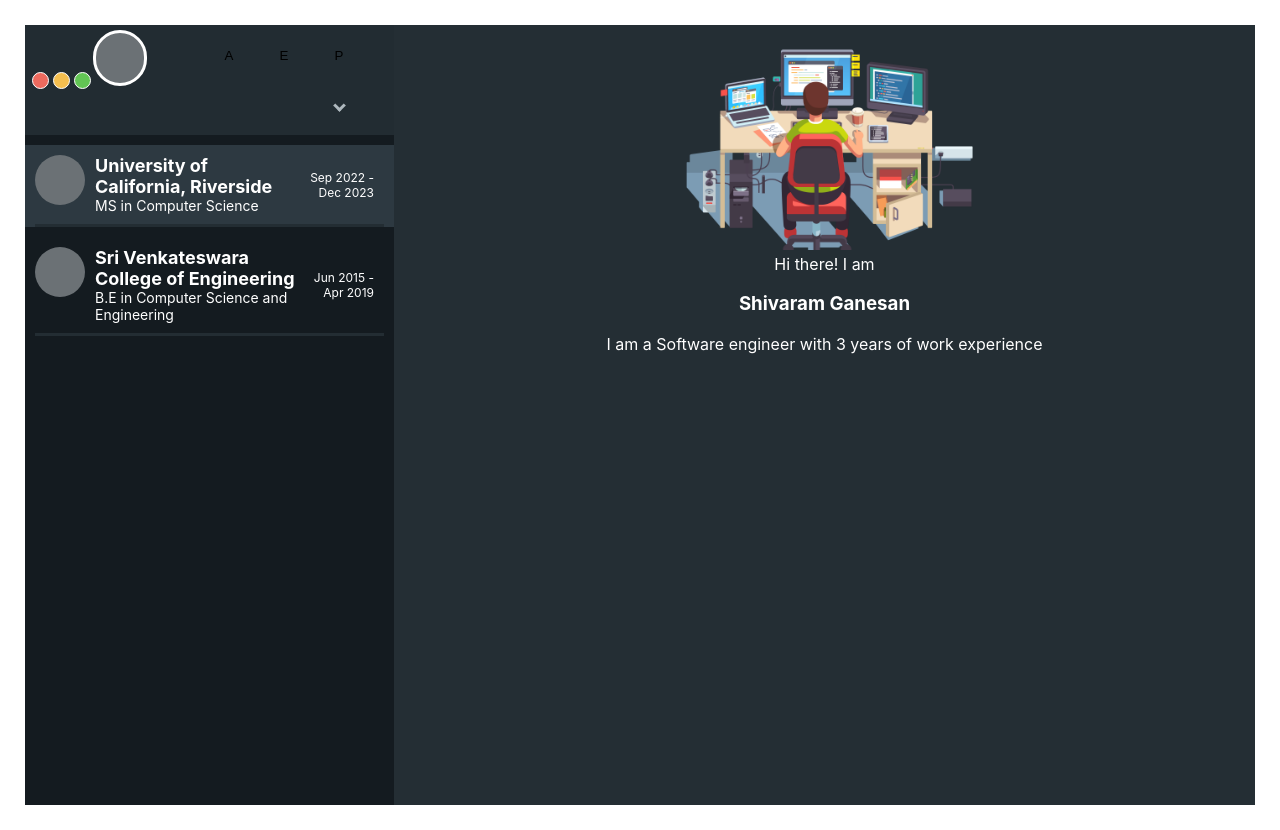
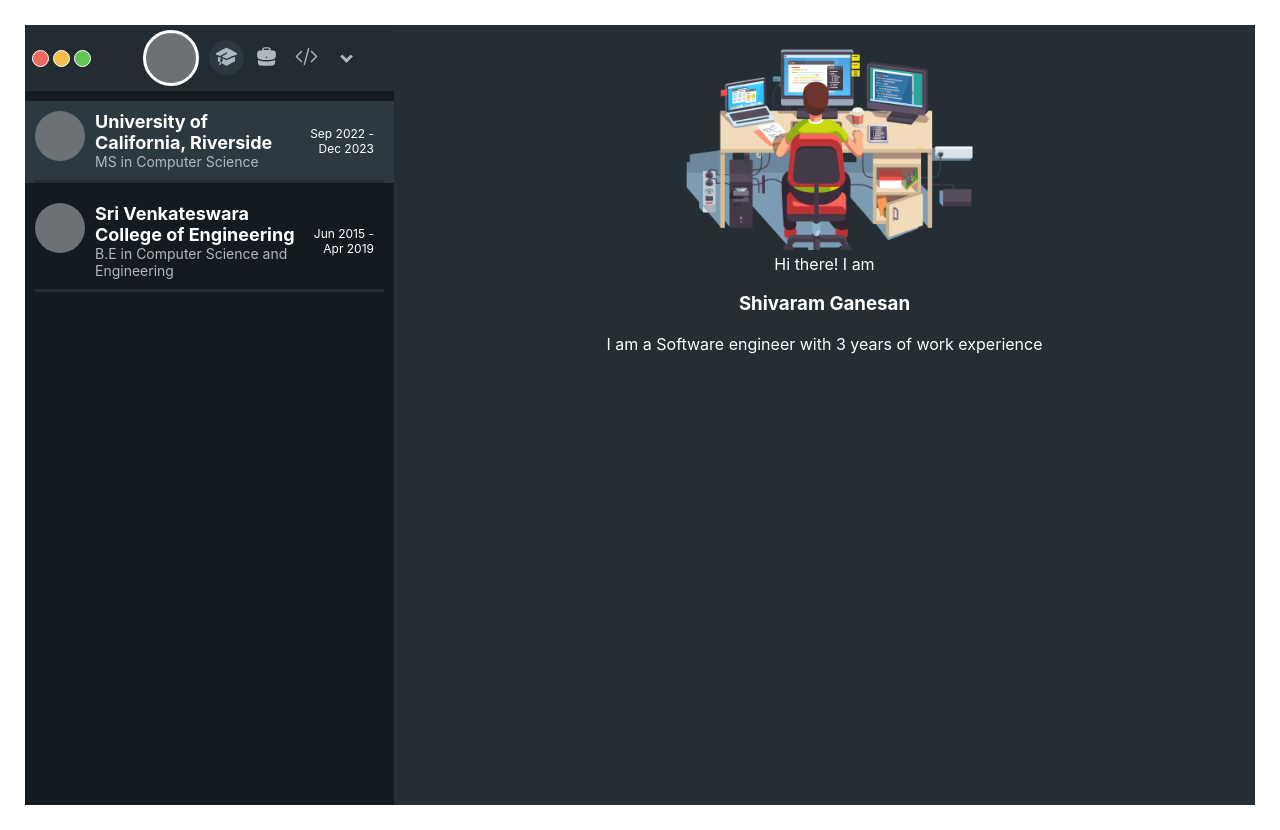
Before and after one commit to ShivaramGanesan/portfolio, a React (Create React App) app: page / in a window 1280 px wide. Built offline with nearby package versions, Linux system fonts and the light colour scheme.

Commit message:
icons and highlights added

```diff
--- a/package.json
+++ b/package.json
@@ -3,6 +3,7 @@
   "version": "0.1.0",
   "private": true,
   "dependencies": {
+    "@heroicons/react": "^2.0.18",
     "@ramonak/react-progress-bar": "^5.0.3",
     "@testing-library/jest-dom": "^5.16.5",
     "@testing-library/react": "^13.4.0",
--- a/src/App.css
+++ b/src/App.css
@@ -103,13 +103,16 @@ body{
 }
 
 .action-button{
-  width: 50px;
-  height: 50px;
+  width: 35px;
+  height: 35px;
   /* border: solid; */
   border-radius: 50px;
   margin-right: 5px;
   border: none;
   background: none;
+  position: relative;
+  top: 10px;
+  color: rgb(174, 184, 190);
 }
 
 .window-icons{
@@ -173,7 +176,7 @@ body{
 .sub-text{
   text-align: left;
   padding-left: 10px;
-  color: white;
+  color: rgb(174, 184, 190);;
   font-size: 14px;
 }
 
@@ -272,7 +275,7 @@ body{
   /* padding: 12px 16px; */
   z-index: 1;
   border-radius: 10px;
-  top: 80px;
+  top: 30px;
 }
 
 .dropdown-component{
@@ -303,8 +306,14 @@ body{
 .more-button{
   background: none;
   border: none;
+  top: 3px !important;
+  position: relative !important;
 }
 
 .more-selected{
   background-color: rgb(45, 57, 65);
 }
+
+.action-button-selected{
+  background-color: rgb(45, 57, 65);
+}
--- a/src/Components/LeftPane.js
+++ b/src/Components/LeftPane.js
@@ -2,13 +2,14 @@ import data from '../data'
 import defaults from '../info'
 import { useEffect, useState } from "react";
 import Dropdown from './Dropdown';
+
 export default function LeftPane(props){
     const [option, setOption] = useState("academics")
     const [selectedComponent, updateSelectedComponent] = useState(0);
     console.log("current option :: " + option)
     return (
         <div className="left-pane">
-            <Topbar setOption={setOption} updateSelectedComponent={updateSelectedComponent} setState={props.setState}></Topbar>
+            <Topbar setOption={setOption} updateSelectedComponent={updateSelectedComponent} setState={props.setState} option={option}></Topbar>
             <div className="list-view">
                 <ListView list={global.data[option]} setState={props.setState} selectedComponent={selectedComponent} updateSelectedComponent = {updateSelectedComponent}></ListView>
             </div>
@@ -56,9 +57,21 @@ function Topbar(props){
         "text": "Resume"
     }]
     const [isMenuVisible, setMenuVisibility] = useState(false);
-    var moreClassName = "more action-button"
+    var moreClassName = "more-button action-button"
     if(isMenuVisible){
         moreClassName+=" more-selected"
+    }
+    var expClass = "experience action-button"
+    if(props.option == "experience"){
+        expClass+=" action-button-selected"
+    }
+    var projClass = "projects action-button";
+    if(props.option == "projects"){
+        projClass+=" action-button-selected"
+    }
+    var acadClass = "academics action-button"
+    if(props.option == "academics"){
+        acadClass+=" action-button-selected"
     }
     return(
         <div className="top-bar">
@@ -69,21 +82,36 @@ function Topbar(props){
             </div>
             <div className="profile-icon"></div>
             <div className="action-buttons">
-                <button id='academics' className="academics action-button" onClick={() => {
+                <button id='academics' className={acadClass} onClick={() => {
                     props.setOption("academics")
                     props.updateSelectedComponent(0);
                     props.setState(global.defaults["academics"]);
-                }}>A</button>
-                <button id='experience' className="experience action-button" onClick={() => {
+                }}>
+                    <svg xmlns="http://www.w3.org/2000/svg" viewBox="0 0 24 24" fill="currentColor" className="w-6 h-6">
+                        <path d="M11.7 2.805a.75.75 0 01.6 0A60.65 60.65 0 0122.83 8.72a.75.75 0 01-.231 1.337 49.949 49.949 0 00-9.902 3.912l-.003.002-.34.18a.75.75 0 01-.707 0A50.009 50.009 0 007.5 12.174v-.224c0-.131.067-.248.172-.311a54.614 54.614 0 014.653-2.52.75.75 0 00-.65-1.352 56.129 56.129 0 00-4.78 2.589 1.858 1.858 0 00-.859 1.228 49.803 49.803 0 00-4.634-1.527.75.75 0 01-.231-1.337A60.653 60.653 0 0111.7 2.805z" />
+                        <path d="M13.06 15.473a48.45 48.45 0 017.666-3.282c.134 1.414.22 2.843.255 4.285a.75.75 0 01-.46.71 47.878 47.878 0 00-8.105 4.342.75.75 0 01-.832 0 47.877 47.877 0 00-8.104-4.342.75.75 0 01-.461-.71c.035-1.442.121-2.87.255-4.286A48.4 48.4 0 016 13.18v1.27a1.5 1.5 0 00-.14 2.508c-.09.38-.222.753-.397 1.11.452.213.901.434 1.346.661a6.729 6.729 0 00.551-1.608 1.5 1.5 0 00.14-2.67v-.645a48.549 48.549 0 013.44 1.668 2.25 2.25 0 002.12 0z" />
+                        <path d="M4.462 19.462c.42-.419.753-.89 1-1.394.453.213.902.434 1.347.661a6.743 6.743 0 01-1.286 1.794.75.75 0 11-1.06-1.06z" />
+                    </svg>
+              </button>
+                <button id='experience' className={expClass} onClick={() => {
                     props.setOption("experience")
                     props.updateSelectedComponent(0);
                     props.setState(global.defaults["experience"]);
-                }}>E</button>
-                <button id='projects' className="projects action-button" onClick={() => {
+                }}>
+                    <svg xmlns="http://www.w3.org/2000/svg" viewBox="0 0 24 24" fill="currentColor" class="w-6 h-6">
+                        <path fill-rule="evenodd" d="M7.5 5.25a3 3 0 013-3h3a3 3 0 013 3v.205c.933.085 1.857.197 2.774.334 1.454.218 2.476 1.483 2.476 2.917v3.033c0 1.211-.734 2.352-1.936 2.752A24.726 24.726 0 0112 15.75c-2.73 0-5.357-.442-7.814-1.259-1.202-.4-1.936-1.541-1.936-2.752V8.706c0-1.434 1.022-2.7 2.476-2.917A48.814 48.814 0 017.5 5.455V5.25zm7.5 0v.09a49.488 49.488 0 00-6 0v-.09a1.5 1.5 0 011.5-1.5h3a1.5 1.5 0 011.5 1.5zm-3 8.25a.75.75 0 100-1.5.75.75 0 000 1.5z" clip-rule="evenodd" />
+                        <path d="M3 18.4v-2.796a4.3 4.3 0 00.713.31A26.226 26.226 0 0012 17.25c2.892 0 5.68-.468 8.287-1.335.252-.084.49-.189.713-.311V18.4c0 1.452-1.047 2.728-2.523 2.923-2.12.282-4.282.427-6.477.427a49.19 49.19 0 01-6.477-.427C4.047 21.128 3 19.852 3 18.4z" />
+                    </svg>
+                </button>
+                <button id='projects' className={projClass} onClick={() => {
                     props.setOption("projects")
                     props.updateSelectedComponent(0);
                     props.setState(global.defaults["projects"]);
-                }}>P</button>
+                }}>
+                    <svg xmlns="http://www.w3.org/2000/svg" viewBox="0 0 24 24" fill="currentColor" class="w-6 h-6">
+                        <path fill-rule="evenodd" d="M14.447 3.027a.75.75 0 01.527.92l-4.5 16.5a.75.75 0 01-1.448-.394l4.5-16.5a.75.75 0 01.921-.526zM16.72 6.22a.75.75 0 011.06 0l5.25 5.25a.75.75 0 010 1.06l-5.25 5.25a.75.75 0 11-1.06-1.06L21.44 12l-4.72-4.72a.75.75 0 010-1.06zm-9.44 0a.75.75 0 010 1.06L2.56 12l4.72 4.72a.75.75 0 11-1.06 1.06L.97 12.53a.75.75 0 010-1.06l5.25-5.25a.75.75 0 011.06 0z" clip-rule="evenodd" />
+                    </svg>
+                </button>
                 {/* <button id='tools' className="tools action-button" onClick={() => {
                     props.setOption("tools")
                 }}>T</button> */}
```
Also changed, not shown: 1 other file (tests, documents, lock files or other folders).
